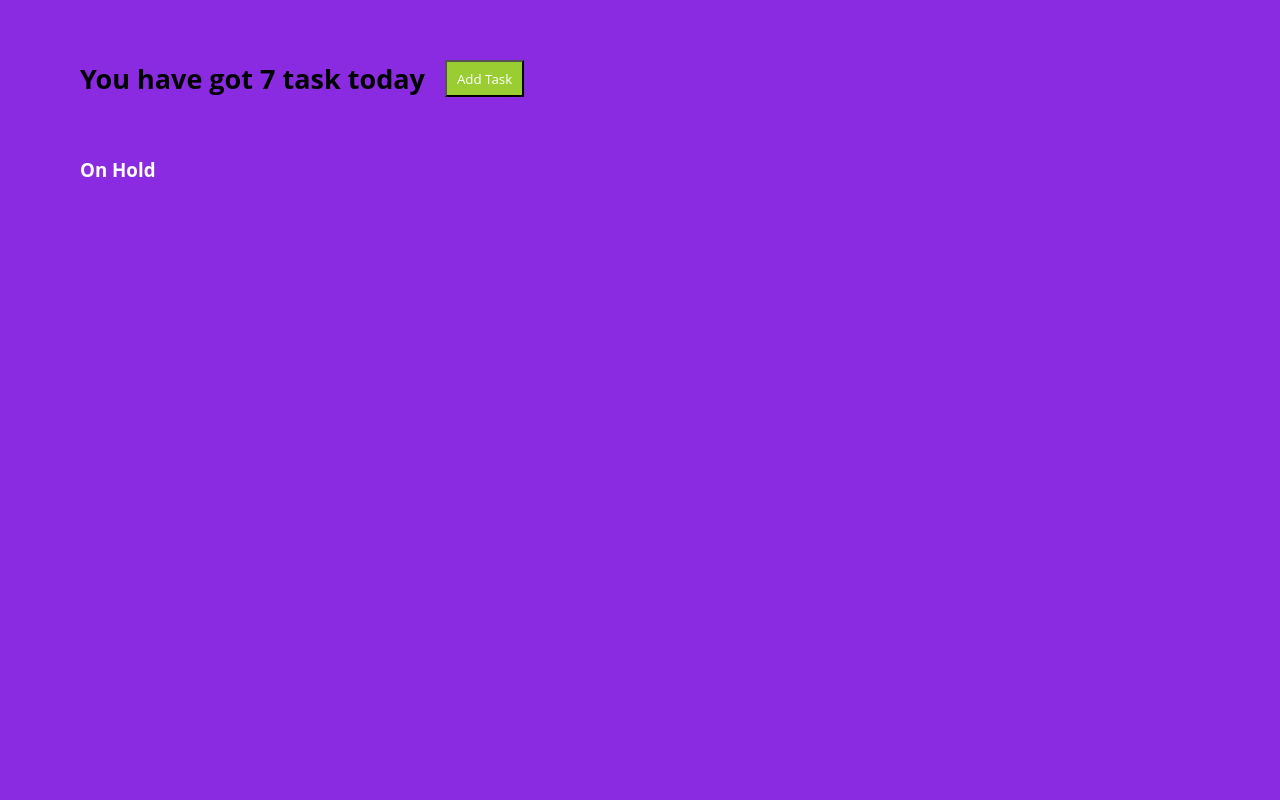
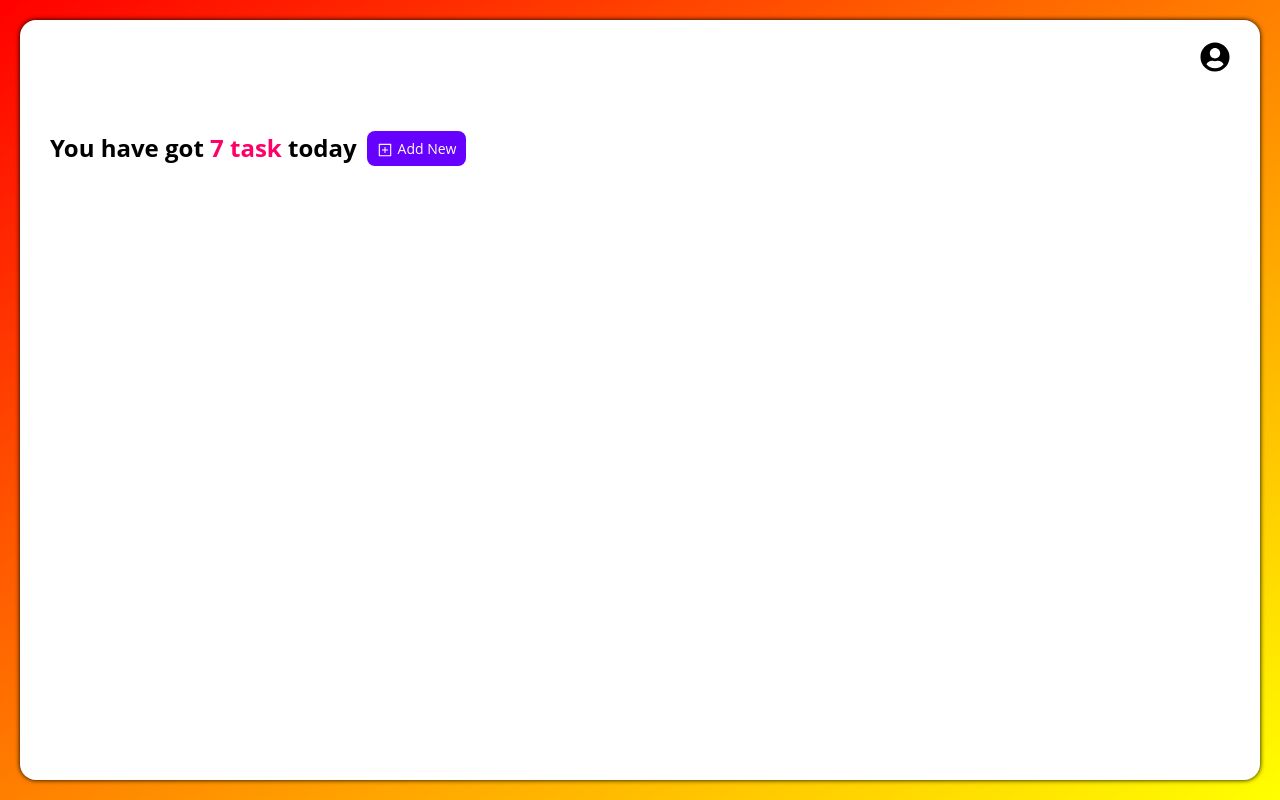
Before and after one commit to Dibakor20/Todo-App, a React (Create React App) app: page / in a window 1280 px wide. Built offline with nearby package versions, Linux system fonts and the light colour scheme.

Commit message:
todo update

```diff
--- a/package.json
+++ b/package.json
@@ -3,6 +3,7 @@
   "version": "0.1.0",
   "private": true,
   "dependencies": {
+    "@react-icons/all-files": "^4.1.0",
     "@reduxjs/toolkit": "^1.8.1",
     "@testing-library/jest-dom": "^5.16.4",
     "@testing-library/react": "^12.1.4",
@@ -13,6 +14,7 @@
     "@types/react-dom": "^17.0.15",
     "react": "^18.0.0",
     "react-dom": "^18.0.0",
+    "react-icons": "^4.4.0",
     "react-redux": "^7.2.8",
     "react-scripts": "5.0.0",
     "styled-components": "^5.3.5",
--- a/src/App.tsx
+++ b/src/App.tsx
@@ -1,11 +1,12 @@
 import React from 'react';
 import './App.css';
-import Todo from './todo-app/components/Todo';
+import TodoPage from './pages/todoPage/TodoPage';
+
 
 function App() {
   return (
     <>
-      <Todo/>
+     <TodoPage/>
     </>
   );
 }
--- a/src/GlobalStyled.ts
+++ b/src/GlobalStyled.ts
@@ -11,6 +11,9 @@ body{
     margin:0 ;
     padding:0 ;
     font-family: 'Open Sans', sans-serif !important;
+}
+*:focus {
+    outline: none;
 }
 `
 export const Container = styled.div`
--- /dev/null
+++ b/src/components/todo/TodoContain.styled.ts
@@ -0,0 +1,78 @@
+import styled from "styled-components";
+import {AiOutlinePlusSquare} from 'react-icons/ai';
+
+export const TodoContainer = styled.div`
+    padding: 40px 0px;
+    display: grid;
+    grid-template-columns: 70% 30%;
+    column-gap: 20px;
+    @media screen and (max-width:750px) {
+        grid-template-columns: 100%  0px;
+    }
+`
+export const TodoBody = styled.div`
+    padding: 10px 0px;
+
+`
+export const TodoBlog = styled.div`
+
+`
+export const TodoElement = styled.div`
+    display: flex;
+`
+export const TodoTitle = styled.h1`
+    font-size: 24px;
+    color: #000;
+    @media screen and (max-width:540px) {
+        font-size: 18px;
+    }
+    @media screen and (max-width:440px) {
+        font-size: 18px;
+    }
+`
+export const TitleSpan = styled.span`
+    color:#ff0066 !important;
+`
+export const AddButton = styled.button`
+    padding: 8px 10px;
+    margin-left: 10px;
+    background-color:#6600ff;
+    border: none;
+    border-radius: 8px;
+    color: #fff;
+    vertical-align: middle;
+    cursor: pointer;
+    font-size: 14px;
+    @media screen and (max-width:440px) {
+        width:52%;
+    }
+`
+export const PlusIcon = styled(AiOutlinePlusSquare)`
+    font-size: 16px;
+    vertical-align: middle;
+    margin-right: 5px;
+`
+export const TodoInput = styled.input`
+   width:320px;
+   padding: 10px 0px;
+   border-top: none;
+   border-left: none;
+   padding: 0px 10px;
+`
+export const SubmitButton = styled.button`
+    padding: 8px 10px;
+    background-color:#6600ff;
+    border: none;
+    color: #fff;
+    vertical-align: middle;
+    cursor: pointer;
+    font-size: 14px;
+    @media screen and (max-width:440px) {
+        width:52%;
+    }
+`
+export const PlusIcons = styled(AiOutlinePlusSquare)`
+    font-size: 16px;
+    vertical-align: middle;
+    margin-right: 5px;
+`
--- /dev/null
+++ b/src/components/todo/TodoContain.tsx
@@ -0,0 +1,28 @@
+import React, { useState } from 'react';
+import { PlusIcon, TitleSpan, TodoBlog, TodoBody, AddButton, TodoContainer, TodoElement, TodoTitle, TodoInput, SubmitButton } from './TodoContain.styled';
+
+const TodoContain = () => {
+    const [toggle, setToggle] = useState(false)
+
+    const handleToggle = () => {
+        setToggle(true)
+    }
+
+    return (
+        <>
+            <TodoContainer>
+                <TodoBody>
+                    <TodoElement>
+                        {
+                            toggle ? <><TodoInput type="text" placeholder='Your Task'/> <SubmitButton>Submit</SubmitButton></> : <><TodoTitle>You have got<TitleSpan> 7 task </TitleSpan>today</TodoTitle><AddButton onClick={handleToggle}><PlusIcon />Add New</AddButton></>
+                        }
+                    </TodoElement>
+                </TodoBody>
+                <TodoBlog>
+                </TodoBlog>
+            </TodoContainer>
+        </>
+    );
+};
+
+export default TodoContain;
--- /dev/null
+++ b/src/components/todo/TodoNavbar.styled.ts
@@ -0,0 +1,43 @@
+import styled from "styled-components";
+
+export const TodoNav = styled.div`
+    display: flex;
+    justify-content: space-between;
+`
+export const NavLeft = styled.div`
+    display: flex;
+    width: 30%;
+    @media screen and (max-width:1000px) {
+        width: 50%;
+    }
+    @media screen and (max-width:600px) {
+        width: 70%;
+    }
+`
+export const SearchInput = styled.input`
+    width: 350px;
+    border-radius: 0px;
+    padding: 10px 10px;
+    border:1px solid gray;
+    @media screen and (max-width:400px) {
+        width: 250px !important;
+    }
+`
+export const SearchButton = styled.button`
+  padding: 8px 20px;
+  background: skyblue;
+  font-size: 15px;
+  border: none;
+  cursor: pointer;
+  @media screen and (max-width:400px) {
+    padding: 8px 10px;
+    }
+`
+
+export const NavRight = styled.div`
+
+`
+export const UserIcon = styled.span`
+    font-size:30px;
+    cursor: pointer;
+`
--- /dev/null
+++ b/src/components/todo/TodoNavbar.tsx
@@ -0,0 +1,26 @@
+import React from 'react';
+import { NavLeft, NavRight, SearchButton, SearchInput, TodoNav, UserIcon} from './TodoNavbar.styled';
+import { BsSearch } from 'react-icons/bs';
+import { FaUserCircle} from 'react-icons/fa';
+
+const TodoNavbar = () => {
+    return (
+        <>
+            <TodoNav>
+                <NavLeft>
+                    {/* <SearchInput type="text" placeholder="Search..">
+                    </SearchInput>
+                    <SearchButton> <BsSearch /></SearchButton> */}
+                </NavLeft>
+                <NavRight>
+                    <UserIcon>
+                    <FaUserCircle/>
+                    </UserIcon>
+                </NavRight>
+
+            </TodoNav>
+        </>
+    );
+};
+
+export default TodoNavbar;
--- /dev/null
+++ b/src/pages/todoPage/TodoPage.styled.ts
@@ -0,0 +1,18 @@
+import styled from "styled-components"
+
+export const TodoBackground = styled.div`
+    background-image: linear-gradient(to bottom right,red,yellow);
+    background-size: cover;
+    background-repeat: no-repeat;
+    height: 100vh;
+    padding:20px 20px;
+`
+export const CardBackground = styled.div`
+    height: 100%;
+    width: 100%;
+    background-color: #ffffff;
+    box-shadow: 0 0 5px;
+    border: none !important;
+    border-radius: 16px;
+    padding: 20px 30px;
+`
--- /dev/null
+++ b/src/pages/todoPage/TodoPage.tsx
@@ -0,0 +1,19 @@
+import React from 'react';
+import TodoContain from '../../components/todo/TodoContain';
+import TodoNavbar from '../../components/todo/TodoNavbar';
+import { CardBackground, TodoBackground } from './TodoPage.styled';
+
+const TodoPage = () => {
+    return (
+        <>
+            <TodoBackground>
+                <CardBackground>
+                    <TodoNavbar />
+                    <TodoContain />
+               </CardBackground>
+            </TodoBackground>
+        </>
+    );
+};
+
+export default TodoPage;
--- a/src/todo-app/components/Todo.styled.ts
+++ b/src/todo-app/components/Todo.styled.ts
@@ -1,31 +1,31 @@
 import styled from "styled-components";
 
-export const TodoSection = styled.div`
-  background-color: blueviolet;
-  height: 100vh;
-  display: block;
-`
-export const TodoCard = styled.div`
-  padding: 60px 80px;
-  display: flex;
-`;
+// export const TodoSection = styled.div`
+//   background-color: blueviolet;
+//   height: 100vh;
+//   display: block;
+// `
+// export const TodoCard = styled.div`
+//   padding: 60px 80px;
+//   display: flex;
+// `;
 
-export const TodoTitle = styled.h3`
-  font: 500;
-  font-size: 27px;
-`
-export const TodoButton = styled.button`
-  padding: 5px 10px;
-  background-color: yellowgreen;
-  color: #fff;
-  margin-left: 20px;
-  cursor: pointer;
-`
-export const TodoInput = styled.input`
-  padding: 10px 0px;
-  width: 30%;
-`
-export const Todohold = styled.h3`
-  color: #fff;
-  padding: 0px 80px;
-`
+// export const TodoTitle = styled.h3`
+//   font: 500;
+//   font-size: 27px;
+// `
+// export const TodoButton = styled.button`
+//   padding: 5px 10px;
+//   background-color: yellowgreen;
+//   color: #fff;
+//   margin-left: 20px;
+//   cursor: pointer;
+// `
+// export const TodoInput = styled.input`
+//   padding: 10px 0px;
+//   width: 30%;
+// `
+// export const Todohold = styled.h3`
+//   color: #fff;
+//   padding: 0px 80px;
+// `
--- a/src/todo-app/components/Todo.tsx
+++ b/src/todo-app/components/Todo.tsx
@@ -1,69 +1,81 @@
-import React, { useEffect, useState } from "react";
-import {
-  TodoButton,
-  TodoCard,
-  TodoSection,
-  TodoTitle,
-  TodoInput,
-  Todohold,
-} from "./Todo.styled";
-import TodoList from "./TodoList";
+// import React, { useEffect, useState } from "react";
+// import {
+//   TodoButton,
+//   TodoCard,
+//   TodoSection,
+//   TodoTitle,
+//   TodoInput,
+//   Todohold,
+// } from "./Todo.styled";
+// import TodoList from "./TodoList";
 
-interface ITask {
-  name: string;
-  id?: number;
-  key?: number | string;
+// interface ITask {
+//   name: string;
+//   id?: number;
+//   key?: number | string;
 
-}
+// }
+
+// const Todo = () => {
+//   const [tododata, setTodoData] = useState<ITask>({name:""})
+//   const [data, setData] = useState<ITask[]>([])
+//   const [toggle, setToggle] = useState(false);
+//   const handleToggle = () => {
+//     setToggle(true);
+//   };
+
+//   const handleChange = (e:React.FormEvent<HTMLInputElement>) => {
+//     setTodoData({...tododata,id:Math.round(Math.random()*9999), [e.currentTarget.name]: e.currentTarget.value })
+//   }
+
+//   const handleSubmit = (e: React.MouseEvent<HTMLButtonElement, MouseEvent>) => {
+//     e.preventDefault()
+//     setData([...data,tododata])
+//     setToggle(false);
+//     setTodoData({
+//       name:""
+//     })
+//   };
+
+//   useEffect(() => {
+//     console.log(data)
+//   },[data])
+
+//   return (
+//     <>
+//       <TodoSection>
+//         <TodoCard>
+//           {toggle ? (
+//             <TodoInput type="text" value={tododata?.name} onChange={handleChange}  name="name" id="name"></TodoInput>
+//           ) : (
+//             <TodoTitle>You have got 7 task today</TodoTitle>
+//           )}
+//           {toggle ? (
+//             <TodoButton onClick={(e)=>handleSubmit(e)}>Submit</TodoButton>
+//           ) : (
+//             <TodoButton onClick={handleToggle}>Add Task</TodoButton>
+//           )}
+//         </TodoCard>
+//         <Todohold>On Hold</Todohold>
+//             {
+//           data?.map((item) =>
+//             <TodoList key={item?.id} name={item?.name} />
+//               )
+//             }
+//       </TodoSection>
+//     </>
+//   );
+// };
+
+// export default Todo;
+
+import React from 'react';
 
 const Todo = () => {
-  const [tododata, setTodoData] = useState<ITask>({name:""})
-  const [data, setData] = useState<ITask[]>([])
-  const [toggle, setToggle] = useState(false);
-  const handleToggle = () => {
-    setToggle(true);
-  };
+  return (
+    <div>
 
-  const handleChange = (e:React.FormEvent<HTMLInputElement>) => {
-    setTodoData({...tododata,id:Math.round(Math.random()*9999), [e.currentTarget.name]: e.currentTarget.value })
-  }
-
-  const handleSubmit = (e: React.MouseEvent<HTMLButtonElement, MouseEvent>) => {
-    e.preventDefault()
-    setData([...data,tododata])
-    setToggle(false);
-    setTodoData({
-      name:""
-    })
-  };
-
-  useEffect(() => {
-    console.log(data)
-  },[data])
-
-  return (
-    <>
-      <TodoSection>
-        <TodoCard>
-          {toggle ? (
-            <TodoInput type="text" value={tododata?.name} onChange={handleChange}  name="name" id="name"></TodoInput>
-          ) : (
-            <TodoTitle>You have got 7 task today</TodoTitle>
-          )}
-          {toggle ? (
-            <TodoButton onClick={(e)=>handleSubmit(e)}>Submit</TodoButton>
-          ) : (
-            <TodoButton onClick={handleToggle}>Add Task</TodoButton>
-          )}
-        </TodoCard>
-        <Todohold>On Hold</Todohold>
-            {
-          data?.map((item) =>
-            <TodoList key={item?.id} name={item?.name} />
-              )
-            }
-      </TodoSection>
-    </>
+    </div>
   );
 };
 
```
Also changed, not shown: src/todo-app/components/TodoList.tsx (+20 -8 lines), 1 other file (tests, documents, lock files or other folders).
